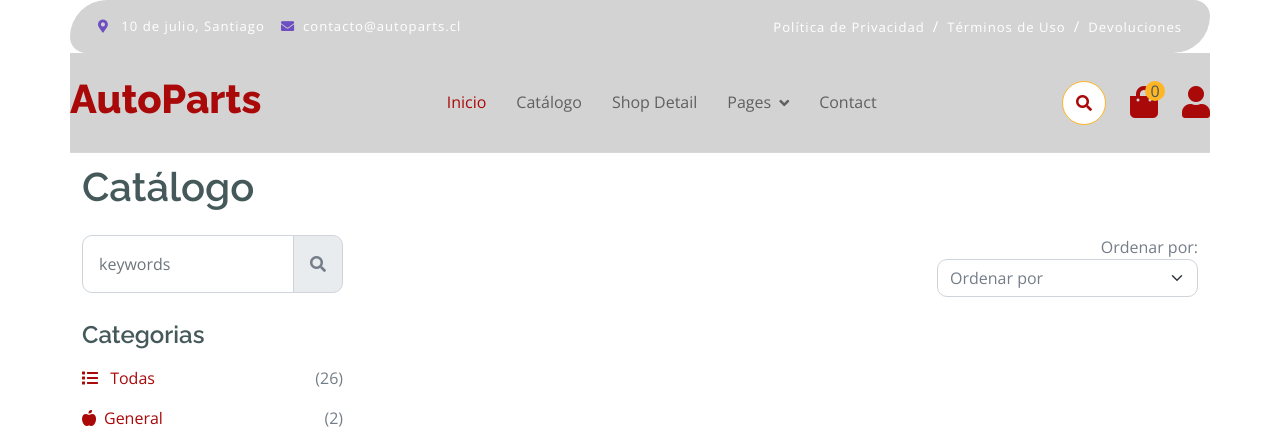
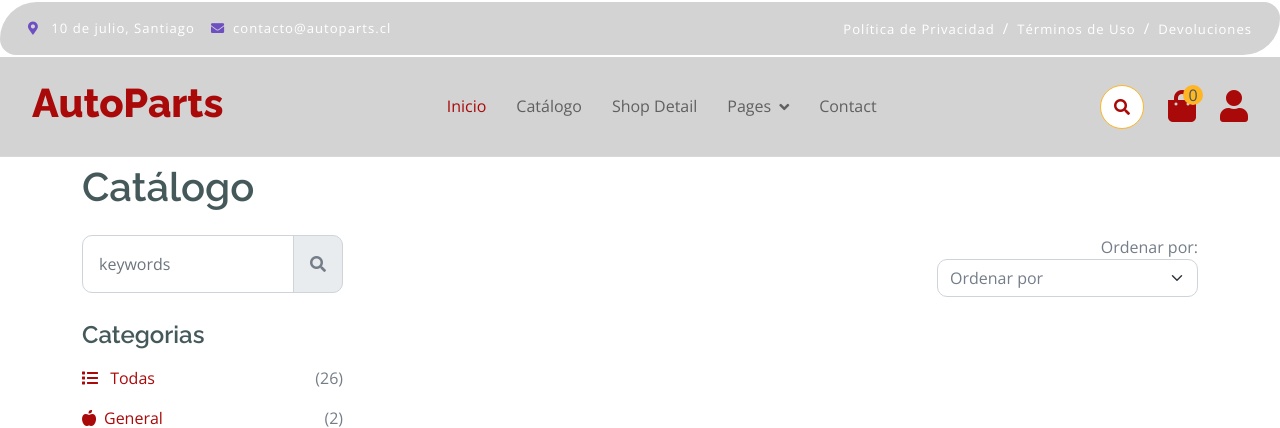
Before and after one commit to shanshurbi/AutoParts, a Django app: page /catalogo/ in a window 1280 px wide. Shown: the top 428 px of the page. Run offline with Django 5.2, Linux system fonts and the light colour scheme; data comes from the database, SQL or seed files in the repository; data that the repository does not hold is empty; some libraries are stand-ins or nearby versions.

Commit message:
ajuste en header

```diff
--- a/AutoParts/tienda/templates/base/header.html
+++ b/AutoParts/tienda/templates/base/header.html
@@ -9,8 +9,8 @@
 
 
         <!-- Navbar start -->
-        <div class="container-fluid fixed-top">
-            <div class="container topbar custom-header d-none d-lg-block">
+        <div class="container-fluid fixed-top" style="padding: 0px; margin-top: 2px;">
+            <div class="container-fluid topbar custom-header d-none d-lg-block">
                 <div class="d-flex justify-content-between">
                     <div class="top-info ps-2">
                         <small class="me-3"><i class="fas fa-map-marker-alt me-2 text-secondary"></i> <a href="#" class="text-white">10 de julio, Santiago</a></small>
@@ -23,8 +23,8 @@
                     </div>
                 </div>
             </div>
-            <div class="container px-0">
-                <nav class="navbar navbar-light custom-header  navbar-expand-xl">
+            <div class="container-fluid px-0" style="margin-top: 2px;">
+                <nav class="navbar navbar-light custom-header  navbar-expand-xl" style="padding: 2em;">
                     <a href="{% url 'home' %}" class="navbar-brand"><h1 class="text-primary display-6">AutoParts</h1></a>
                     <button class="navbar-toggler py-2 px-3" type="button" data-bs-toggle="collapse" data-bs-target="#navbarCollapse">
                         <span class="fa fa-bars text-primary"></span>
```
